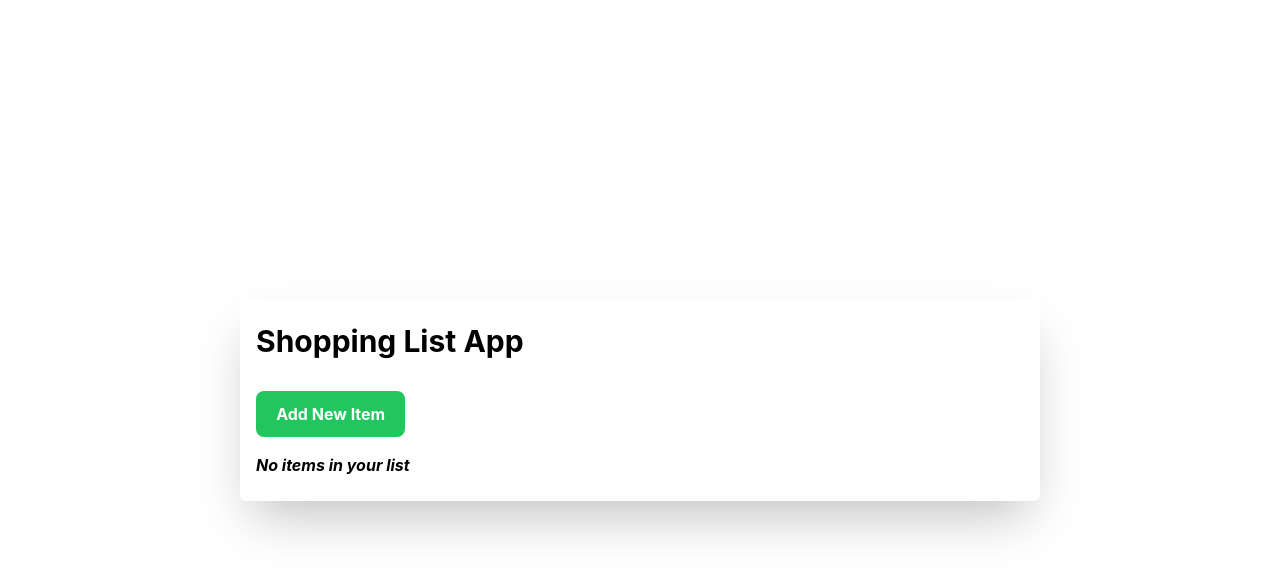
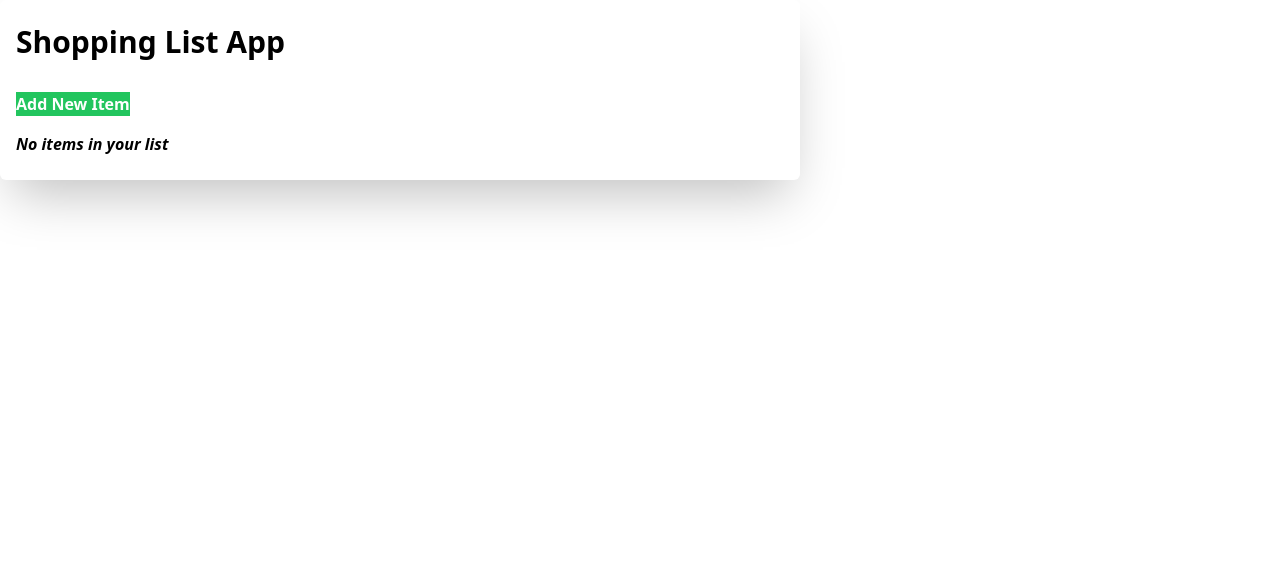
Before and after one commit to IanMcbull/vue-school-challenge, a Vue app in the folder composition-api/: page / in a window 1280 px wide. Shown: the top 574 px of the page. Built offline with nearby package versions, Linux system fonts and the light colour scheme.

Commit message:
files structure updates

```diff
--- a/composition-api/src/components/HelloWorld.vue
+++ /dev/null
@@ -1,40 +0,0 @@
-<script setup>
-import { ref } from 'vue'
-
-defineProps({
-  msg: String,
-})
-
-const count = ref(0)
-</script>
-
-<template>
-  <h1>{{ msg }}</h1>
-
-  <div class="card">
-    <button type="button" @click="count++">count is {{ count }}</button>
-    <p>
-      Edit
-      <code>components/HelloWorld.vue</code> to test HMR
-    </p>
-  </div>
-
-  <p>
-    Check out
-    <a href="https://vuejs.org/guide/quick-start.html#local" target="_blank"
-      >create-vue</a
-    >, the official Vue + Vite starter
-  </p>
-  <p>
-    Install
-    <a href="https://github.com/johnsoncodehk/volar" target="_blank">Volar</a>
-    in your IDE for a better DX
-  </p>
-  <p class="read-the-docs">Click on the Vite and Vue logos to learn more</p>
-</template>
-
-<style scoped>
-.read-the-docs {
-  color: #888;
-}
-</style>
--- a/composition-api/src/components/ShoppingList.vue
+++ /dev/null
@@ -1,18 +0,0 @@
-<script setup>
-import { ref } from "vue"
-  const items = ref(["Eggs","Tomatoes","Avocado"])
-  const completed = ref([])
-</script>
-
-<template>
-  <div class="flex flex-col p-4 rounded-md bg-white gap-2">
-     <header class="flex justify-between">
-        <h2>Groceries</h2>
-     </header>
-     <div class="flex flex-col">
-           <ul>
-            <li v-for="item in items">{{ item }}</li>
-           </ul>
-        </div>
-  </div>
-</template>
--- a/composition-api/src/style.css
+++ b/composition-api/src/style.css
@@ -1,93 +1,3 @@
 @tailwind base;
 @tailwind components;
 @tailwind utilities;
-
-:root {
-  font-family: Inter, system-ui, Avenir, Helvetica, Arial, sans-serif;
-  line-height: 1.5;
-  font-weight: 400;
-
-  color-scheme: light dark;
-  color: rgba(255, 255, 255, 0.87);
-  background-color: #242424;
-
-  font-synthesis: none;
-  text-rendering: optimizeLegibility;
-  -webkit-font-smoothing: antialiased;
-  -moz-osx-font-smoothing: grayscale;
-  -webkit-text-size-adjust: 100%;
-}
-
-a {
-  font-weight: 500;
-  color: #646cff;
-  text-decoration: inherit;
-}
-a:hover {
-  color: #535bf2;
-}
-
-a {
-  font-weight: 500;
-  color: #646cff;
-  text-decoration: inherit;
-}
-a:hover {
-  color: #535bf2;
-}
-
-body {
-  margin: 0;
-  display: flex;
-  place-items: center;
-  min-width: 320px;
-  min-height: 100vh;
-}
-
-h1 {
-  font-size: 3.2em;
-  line-height: 1.1;
-}
-
-button {
-  border-radius: 8px;
-  border: 1px solid transparent;
-  padding: 0.6em 1.2em;
-  font-size: 1em;
-  font-weight: 500;
-  font-family: inherit;
-  background-color: #1a1a1a;
-  cursor: pointer;
-  transition: border-color 0.25s;
-}
-button:hover {
-  border-color: #646cff;
-}
-button:focus,
-button:focus-visible {
-  outline: 4px auto -webkit-focus-ring-color;
-}
-
-.card {
-  padding: 2em;
-}
-
-#app {
-  max-width: 1280px;
-  margin: 0 auto;
-  padding: 2rem;
-  text-align: center;
-}
-
-@media (prefers-color-scheme: light) {
-  :root {
-    color: #213547;
-    background-color: #ffffff;
-  }
-  a:hover {
-    color: #747bff;
-  }
-  button {
-    background-color: #f9f9f9;
-  }
-}
```
